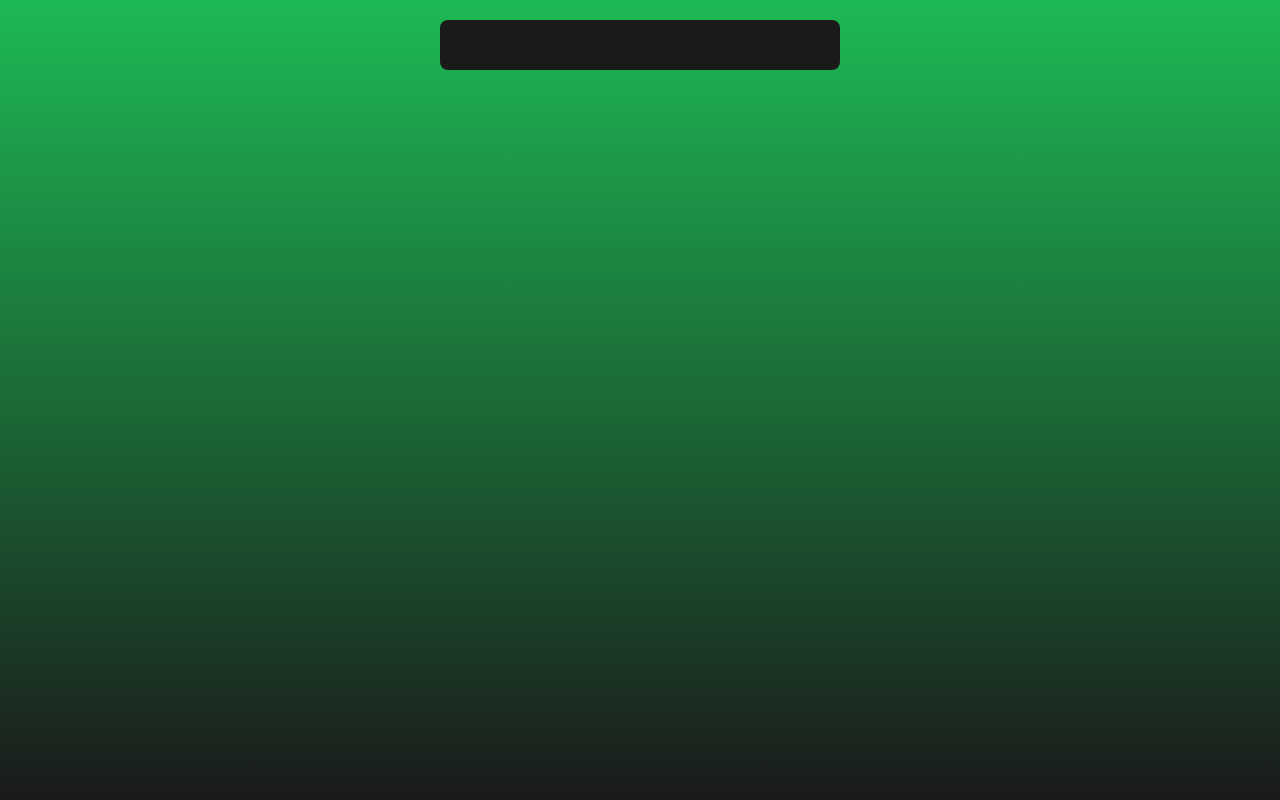
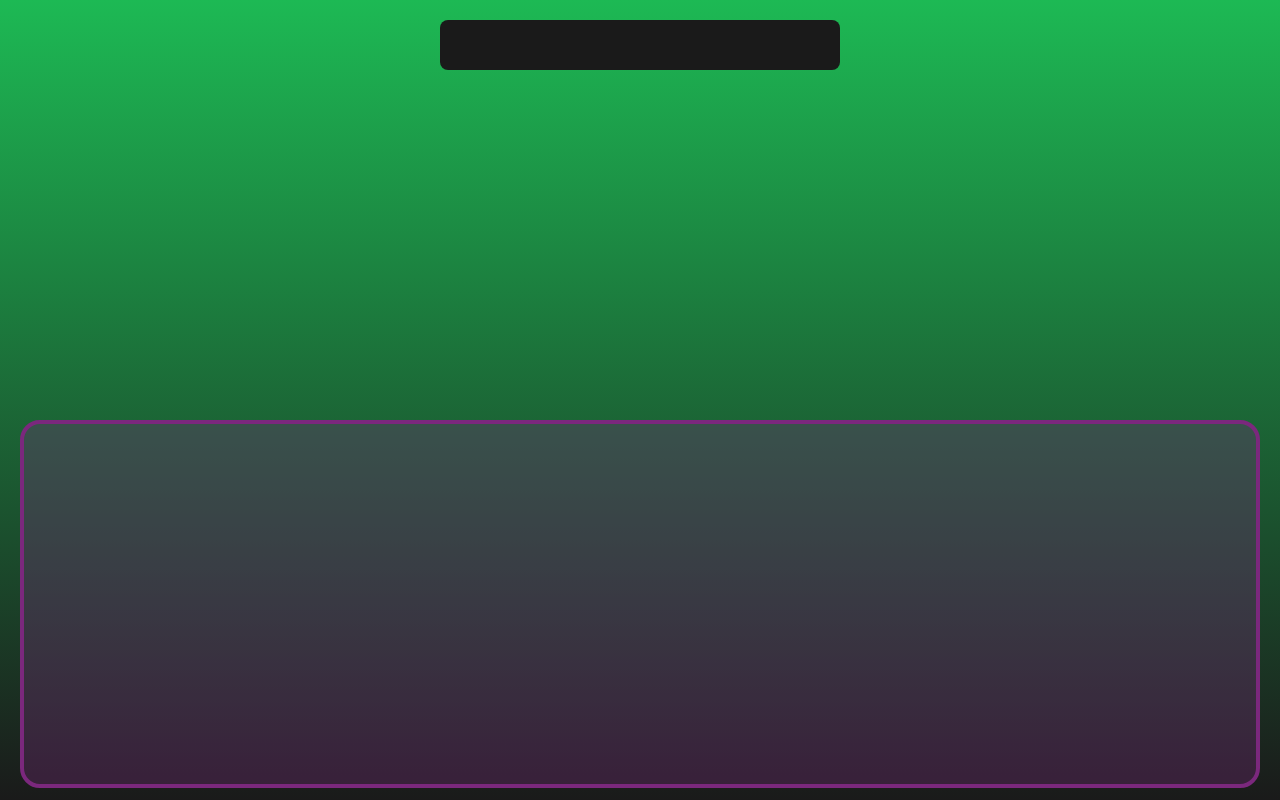
Before and after one commit to kuro-neko-xyz/jammming, a React (Vite) app: page / in a window 1280 px wide. Built offline with nearby package versions, Linux system fonts and the light colour scheme.

Commit message:
JAM-14: Create Playlist Component

```diff
--- a/src/App.tsx
+++ b/src/App.tsx
@@ -1,10 +1,12 @@
 import styles from "./App.module.scss";
+import Playlist from "./components/Playlist";
 import SearchBar from "./components/SearchBar";
 
 function App() {
   return (
     <div className={styles.app}>
       <SearchBar />
+      <Playlist />
     </div>
   );
 }
--- /dev/null
+++ b/src/components/Playlist/index.tsx
@@ -0,0 +1,13 @@
+import type { FC } from "react";
+import styles from "./styles.module.scss";
+
+const Playlist: FC = () => {
+  return (
+    <div className={styles.container}>
+      <div className={styles.content}>
+      </div>
+    </div>
+  );
+};
+
+export default Playlist;
--- /dev/null
+++ b/src/components/Playlist/styles.module.scss
@@ -0,0 +1,17 @@
+.container {
+  width: 100%;
+  height: 50%;
+  position: absolute;
+  bottom: 0;
+  padding: 20px;
+  box-sizing: border-box;
+  display: flex;
+}
+
+.content {
+  width: 100%;
+  height: 100%;
+  background-color: #7B287D50;
+  border-radius: 20px;
+  border: 4px solid #7B287D;
+}
```
